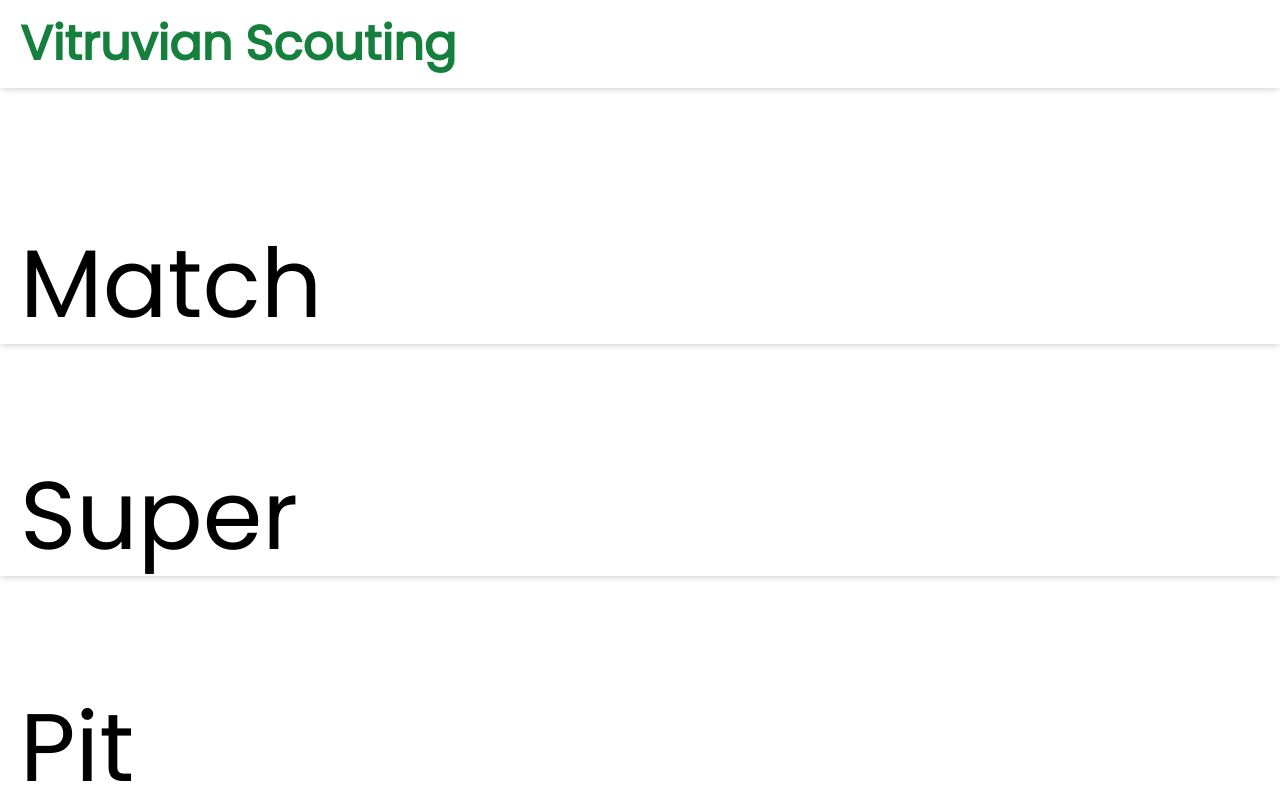
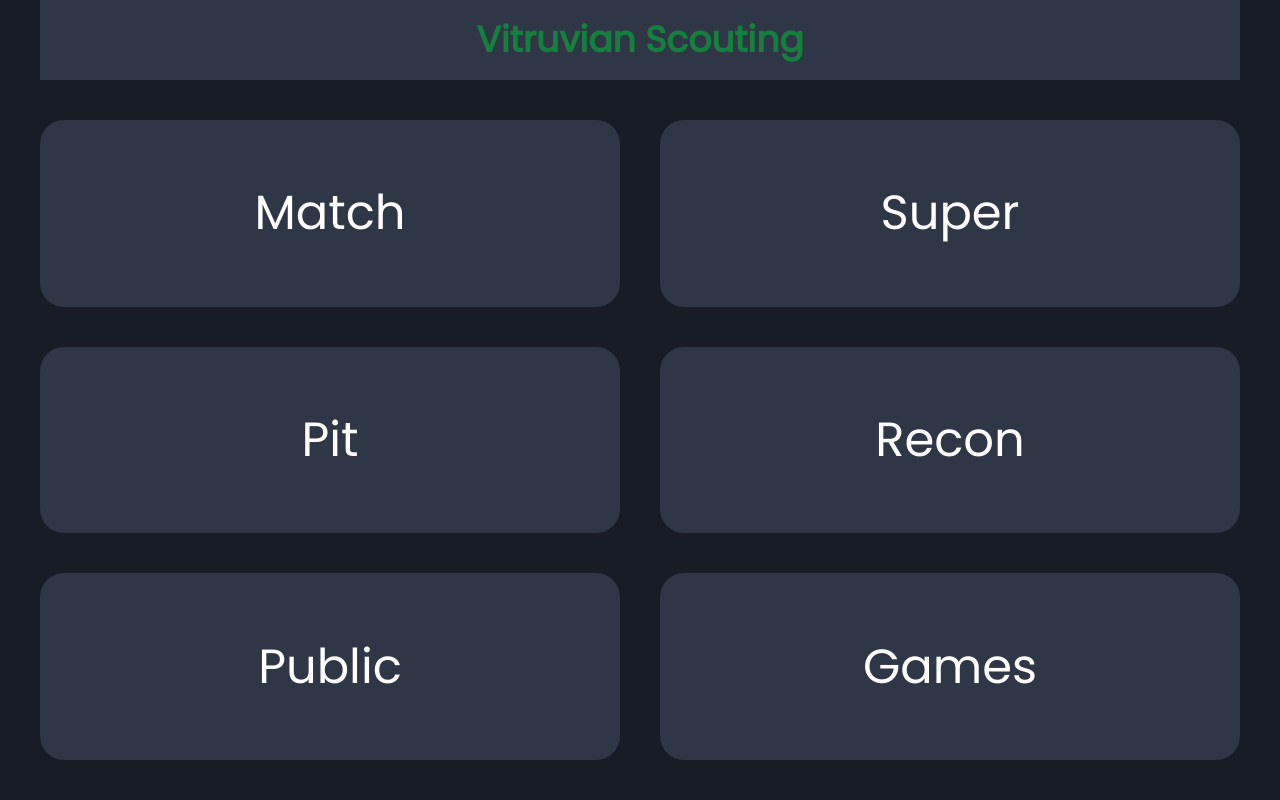
Before and after one commit to 4201VitruvianBots/scouting-app-2024, a React (Vite) app in the folder client/: page / in a window 1280 px wide. Shown: the top 800 px of the page. Built offline with nearby package versions, Linux system fonts and the light colour scheme.

Commit message:
Main page style update

```diff
--- a/client/src/RootMenu.tsx
+++ b/client/src/RootMenu.tsx
@@ -2,35 +2,35 @@ import LinkButton from './components/LinkButton';
 
 function RootMenu() {
     return (
-        <main className='grid grid-cols-1'>
-            <div className='bg-white shadow-md w-screen z-40 fixed'>
-                <h1
-                className='text-5xl font-bold text-green-700 p-5'>
-                    Vitruvian Scouting
-                </h1>
-            </div>
-            <div className='grid grid-cols-1 gap-28 py-56 snap-y'>
+        <main className='min-h-screen bg-[#171c26] text-white text-center
+        grid grid-cols-2 grid-rows-[auto] auto-rows-fr gap-10 pb-10 px-10'>
+            <h1 className='bg-[#2f3646] col-span-2 text-4xl text-green-700 font-bold p-5'>
+                Vitruvian Scouting
+            </h1>
                 <LinkButton link='/match'
-                className='text-8xl px-5 py-3 snap-center shadow-md text-left'>
+                className='text-5xl bg-[#2f3646] rounded-3xl'>
                     Match
                 </LinkButton>
                 <LinkButton link='/super'
-                className='text-8xl px-5 py-3 snap-center shadow-md text-left'>
+                className='text-5xl bg-[#2f3646] rounded-3xl'>
                     Super
                 </LinkButton>
                 <LinkButton link='/pit'
-                className='text-8xl px-5 py-3 snap-center shadow-md text-left'>
+                className='text-5xl bg-[#2f3646] rounded-3xl'>
                     Pit
                 </LinkButton>
                 <LinkButton link='/recon'
-                className='text-8xl px-5 py-3 snap-center shadow-md text-left'>
+                className='text-5xl bg-[#2f3646] rounded-3xl'>
                     Recon
                 </LinkButton>
                 <LinkButton link='/public'
-                className='text-8xl px-5 py-3 snap-center shadow-md text-left'>
+                className='text-5xl bg-[#2f3646] rounded-3xl'>
                     Public
                 </LinkButton>
-            </div>
+                <LinkButton link='/'
+                className='text-5xl bg-[#2f3646] rounded-3xl'>
+                    Games
+                </LinkButton>
         </main>
     );
 }
```
